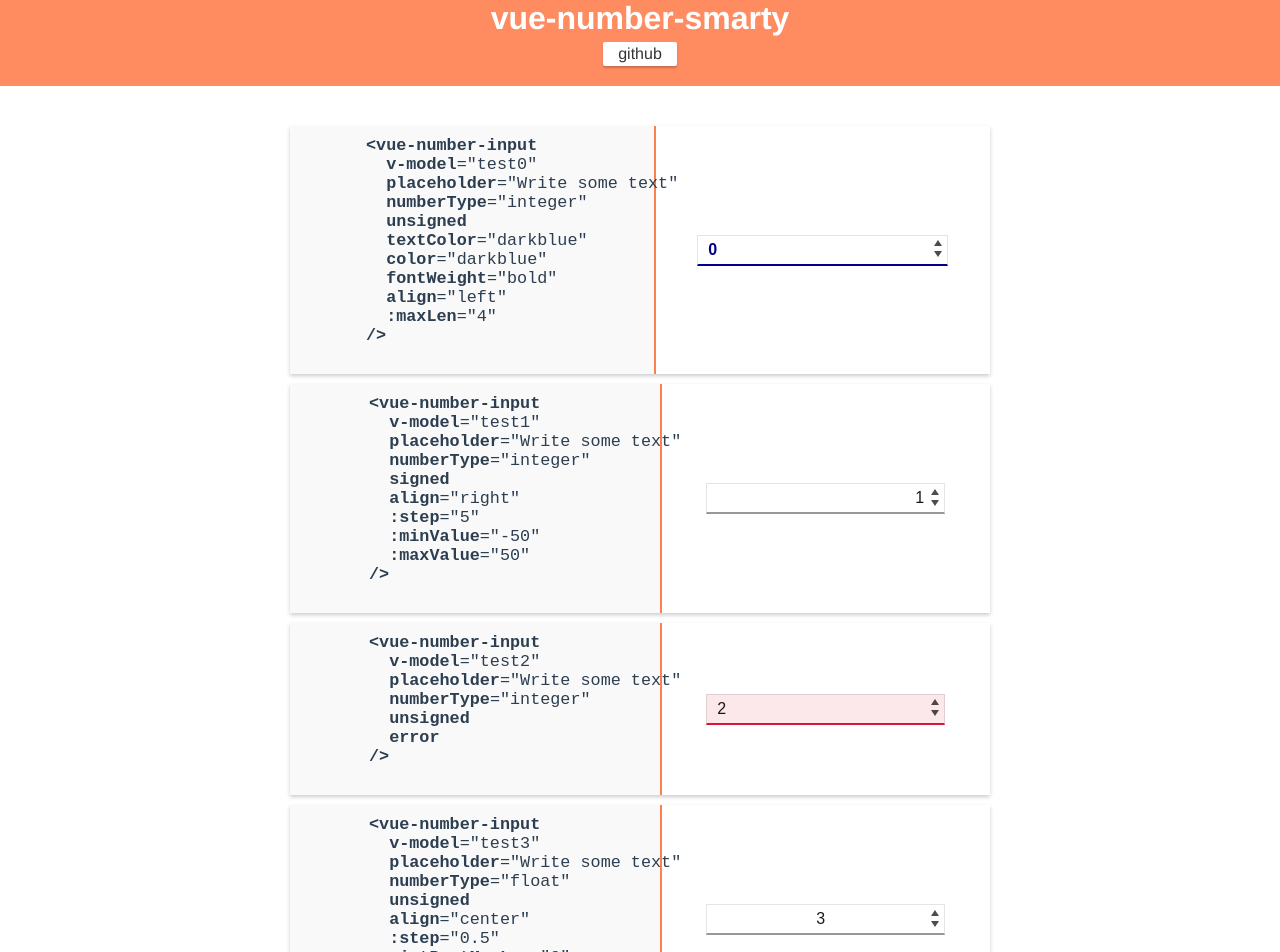
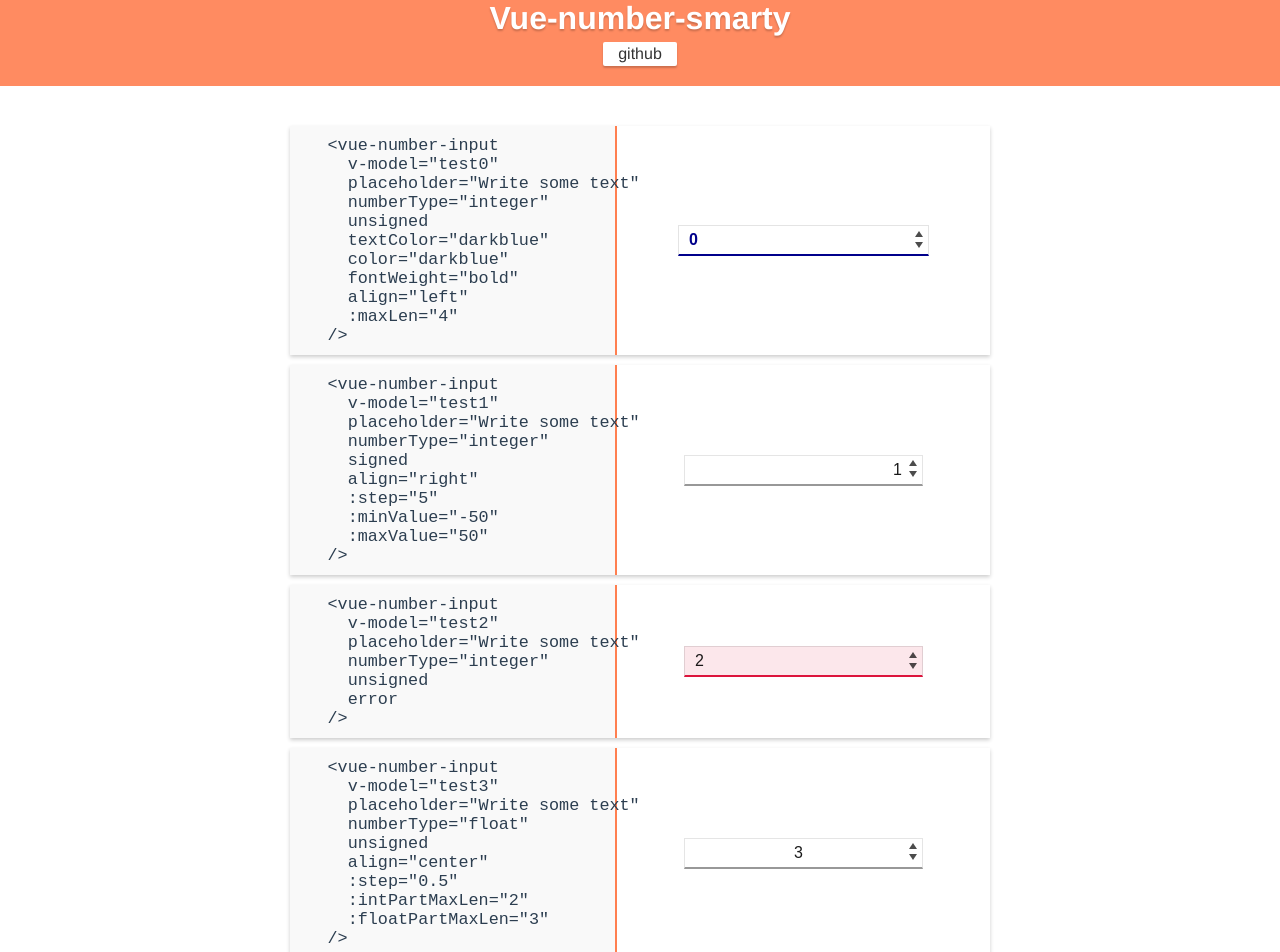
Before and after one commit to TrendingTechnology/vue-number-smarty, a Vue app: page / in a window 1280 px wide. Shown: the part 20-972 px from the top of the page. Built offline with nearby package versions, Linux system fonts and the light colour scheme.

Commit message:
pug demo template, demo styles fixes, plugins styles fixes

```diff
--- a/package.json
+++ b/package.json
@@ -21,6 +21,8 @@
     "eslint": "^5.16.0",
     "eslint-plugin-vue": "^5.0.0",
     "node-sass": "^4.9.0",
+    "pug": "^2.0.3",
+    "pug-plain-loader": "^1.0.0",
     "sass-loader": "^7.1.0",
     "vue-template-compiler": "^2.6.10"
   }
--- a/src/App.vue
+++ b/src/App.vue
@@ -1,28 +1,28 @@
-<template>
-  <div id="app">
-    <header>
-      <h1>vue-number-smarty</h1>
-      <a id="githubLink" href="https://github.com/Seokky/vue-number-smarty" target="_blank">github</a>
-    </header>
+<template lang="pug">
+  div#app
+    header
+      h1 Vue-number-smarty
+      a#githubLink(
+        href="https://github.com/Seokky/vue-number-smarty"
+        target="_blank"
+      ) github
 
-    <section class="demo-case">
-      <div class="demo-case__half">
-        <pre>
-          <b>&lt;vue-number-input</b>
-            <b>v-model</b>="test0"
-            <b>placeholder</b>="Write some text"
-            <b>numberType</b>="integer"
-            <b>unsigned</b>
-            <b>textColor</b>="darkblue"
-            <b>color</b>="darkblue"
-            <b>fontWeight</b>="bold"
-            <b>align</b>="left"
-            <b>:maxLen</b>="4"
-          <b>/&gt;</b>
-        </pre>
-      </div>
-      <div class="demo-case__half">
-        <vue-number-input
+    section.demo-case
+      div.demo-case__half
+        pre.
+          &lt;vue-number-input
+            v-model="test0"
+            placeholder="Write some text"
+            numberType="integer"
+            unsigned
+            textColor="darkblue"
+            color="darkblue"
+            fontWeight="bold"
+            align="left"
+            :maxLen="4"
+          /&gt;
+      div.demo-case__half
+        vue-number-input(
           v-model="test0"
           placeholder="Write some text"
           numberType="integer"
@@ -32,27 +32,23 @@
           color="darkblue"
           fontWeight="bold"
           :maxLen="4"
-        />
-      </div>
-    </section>
+        )
 
-    <section class="demo-case">
-      <div class="demo-case__half">
-        <pre>
-          <b>&lt;vue-number-input</b>
-            <b>v-model</b>="test1"
-            <b>placeholder</b>="Write some text"
-            <b>numberType</b>="integer"
-            <b>signed</b>
-            <b>align</b>="right"
-            <b>:step</b>="5"
-            <b>:minValue</b>="-50"
-            <b>:maxValue</b>="50"
-          <b>/&gt;</b>
-        </pre>
-      </div>
-      <div class="demo-case__half">
-        <vue-number-input
+    section.demo-case
+      div.demo-case__half
+        pre.
+          &lt;vue-number-input
+            v-model="test1"
+            placeholder="Write some text"
+            numberType="integer"
+            signed
+            align="right"
+            :step="5"
+            :minValue="-50"
+            :maxValue="50"
+          /&gt;
+      div.demo-case__half
+        vue-number-input(
           v-model="test1"
           placeholder="Write some text"
           numberType="integer"
@@ -61,50 +57,42 @@
           :step="5"
           :minValue="-50"
           :maxValue="50"
-        />
-      </div>
-    </section>
+        )
 
-    <section class="demo-case">
-      <div class="demo-case__half">
-        <pre>
-          <b>&lt;vue-number-input</b>
-            <b>v-model</b>="test2"
-            <b>placeholder</b>="Write some text"
-            <b>numberType</b>="integer"
-            <b>unsigned</b>
-            <b>error</b>
-          <b>/&gt;</b>
-        </pre>
-      </div>
-      <div class="demo-case__half">
-        <vue-number-input
+    section.demo-case
+      div.demo-case__half
+        pre.
+          &lt;vue-number-input
+            v-model="test2"
+            placeholder="Write some text"
+            numberType="integer"
+            unsigned
+            error
+          /&gt;
+      div.demo-case__half
+        vue-number-input(
           v-model="test2"
           placeholder="Write some text"
           numberType="integer"
           unsigned
           error
-        />
-      </div>
-    </section>
+        )
 
-    <section class="demo-case">
-      <div class="demo-case__half">
-        <pre>
-          <b>&lt;vue-number-input</b>
-            <b>v-model</b>="test3"
-            <b>placeholder</b>="Write some text"
-            <b>numberType</b>="float"
-            <b>unsigned</b>
-            <b>align</b>="center"
-            <b>:step</b>="0.5"
-            <b>:intPartMaxLen</b>="2"
-            <b>:floatPartMaxLen</b>="3"
-          <b>/&gt;</b>
-        </pre>
-      </div>
-      <div class="demo-case__half">
-        <vue-number-input
+    section.demo-case
+      div.demo-case__half
+        pre.
+          &lt;vue-number-input
+            v-model="test3"
+            placeholder="Write some text"
+            numberType="float"
+            unsigned
+            align="center"
+            :step="0.5"
+            :intPartMaxLen="2"
+            :floatPartMaxLen="3"
+          /&gt;
+      div.demo-case__half
+        vue-number-input(
           v-model="test3"
           placeholder="Write some text"
           numberType="float"
@@ -113,32 +101,24 @@
           :step="0.5"
           :intPartMaxLen="2"
           :floatPartMaxLen="3"
-        />
-      </div>
-    </section>
+        )
 
-    <section class="demo-case">
-      <div class="demo-case__half">
-        <pre>
-          <b>&lt;vue-number-input</b>
-            <b>v-model</b>="test3"
-            <b>placeholder</b>="Readonly"
-            <b>numberType</b>="float"
-            <b>readonly</b>
-          <b>/&gt;</b>
-        </pre>
-      </div>
-      <div class="demo-case__half">
-        <vue-number-input
+    section.demo-case
+      div.demo-case__half
+        pre.
+          &lt;vue-number-input
+            v-model="test4"
+            placeholder="Readonly"
+            numberType="float"
+            readonly
+          /&gt;
+      div.demo-case__half
+        vue-number-input(
           v-model="test4"
           placeholder="Readonly"
           numberType="float"
           readonly
-        />
-      </div>
-    </section>
-
-  </div>
+        )
 </template>
 
 <script>
@@ -175,6 +155,7 @@ header {
   h1 {
     margin: 0;
     color: white;
+    text-shadow: 0px 2px 2px rgba(0,0,0,.2);
   }
   #githubLink {
     display: inline-block;
@@ -203,13 +184,14 @@ header {
     &:first-of-type {
       border-right: 2px solid coral;
       background: rgba(0,0,0,.025);
-      width: 280px;
+      max-width: 315px;
+      display: flex;
     }
     pre {
       text-align: left;
-      margin-left: -60px;
       font-size: 1.05rem;
       margin: 0;
+      width: 250px;
     }
   }
 }
--- a/src/plugin-src/NumberInput.vue
+++ b/src/plugin-src/NumberInput.vue
@@ -349,7 +349,7 @@ export default {
       }
     }
     .vue-number-input__input-error {
-      border-bottom: 2px solid crimson;
+      border-bottom-color: crimson;
       background: rgba(crimson, .1);
     }
     .vue-number-input__arrows-wrapper {
@@ -368,19 +368,15 @@ export default {
         border: none;
         outline: none;
         flex-grow: 1;
-        &:hover {
-          cursor: pointer;
-          transform: scale(1.1);
+        &:hover:after {
+          border-bottom-color: rgba(0,0,0,.5);
         }
         &:after {
+          content: '';
           display: block;
           border-bottom: 6px solid rgba(0,0,0,.7);
           border-left: 4px solid transparent;
           border-right: 4px solid transparent;
-          content: "";
-          width: 0;
-          top: 0;
-          bottom: 0;
         }
       }
       .vue-number-input__arrow-down {
@@ -390,19 +386,15 @@ export default {
         border: none;
         outline: none;
         flex-grow: 1;
-        &:hover {
-          cursor: pointer;
-          transform: scale(1.1);
+        &:hover:after {
+          border-top-color: rgba(0,0,0,.5);
         }
         &:after {
+          content: '';
           display: block;
           border-top: 6px solid rgba(0,0,0,.7);
           border-left: 4px solid transparent;
           border-right: 4px solid transparent;
-          content: "";
-          width: 0;
-          top: 0;
-          bottom: 0;
         }
       }
     }
--- a/src/plugin-src/package.json
+++ b/src/plugin-src/package.json
@@ -1,6 +1,6 @@
 {
   "name": "vue-number-smarty",
-  "version": "1.2.3",
+  "version": "1.2.4",
   "description": "Number input with rich functionality for Vue.js",
   "main": "dist/main.js",
   "private": false,
```
Also changed, not shown: src/plugin-src/dist/main.js, 1 other file (tests, documents, lock files or other folders).
